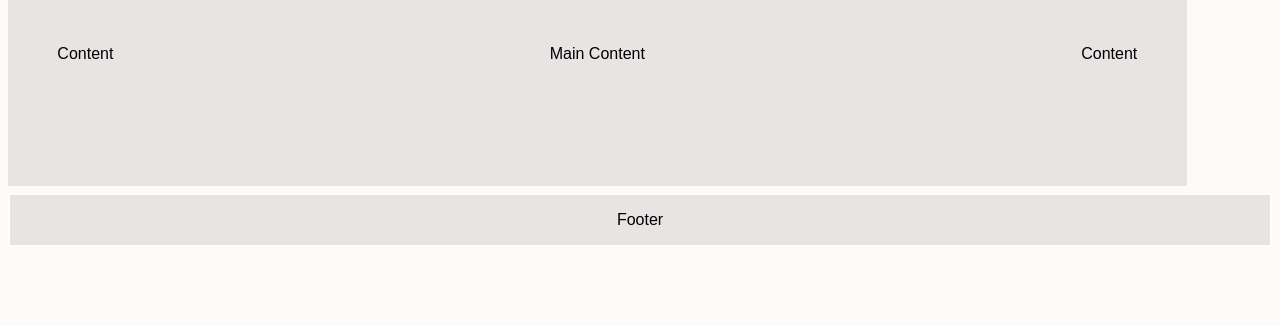
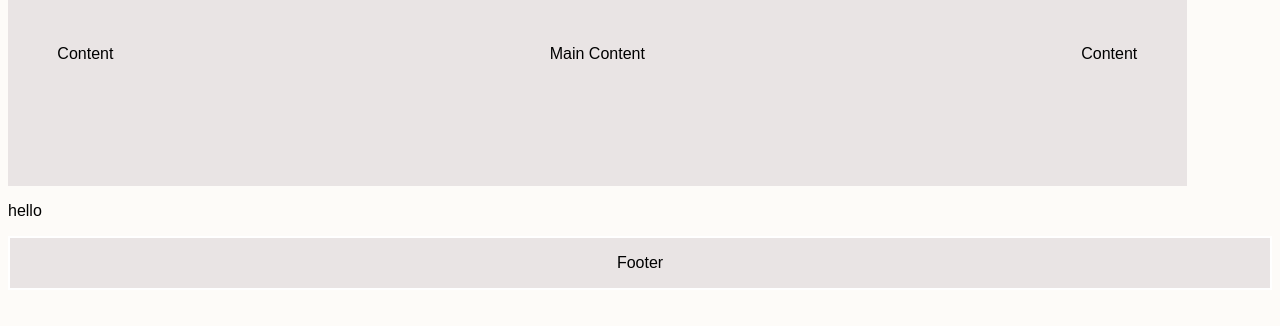
Before and after one commit to BilalRauf304/new-one-, a plain HTML site: page index.html in a window 1280 px wide. Shown: the part 220-546 px from the top of the page. Drawn offline with Linux system fonts and the light colour scheme.

Commit message:
2nd commit

```diff
--- a/index.html
+++ b/index.html
@@ -24,6 +24,7 @@
             </aside>
             <h1>asdfg</h1>
         </main>
+        <P>hello</P>
             <footer class="footer">
                <p>Footer</p>
             </footer>
```
